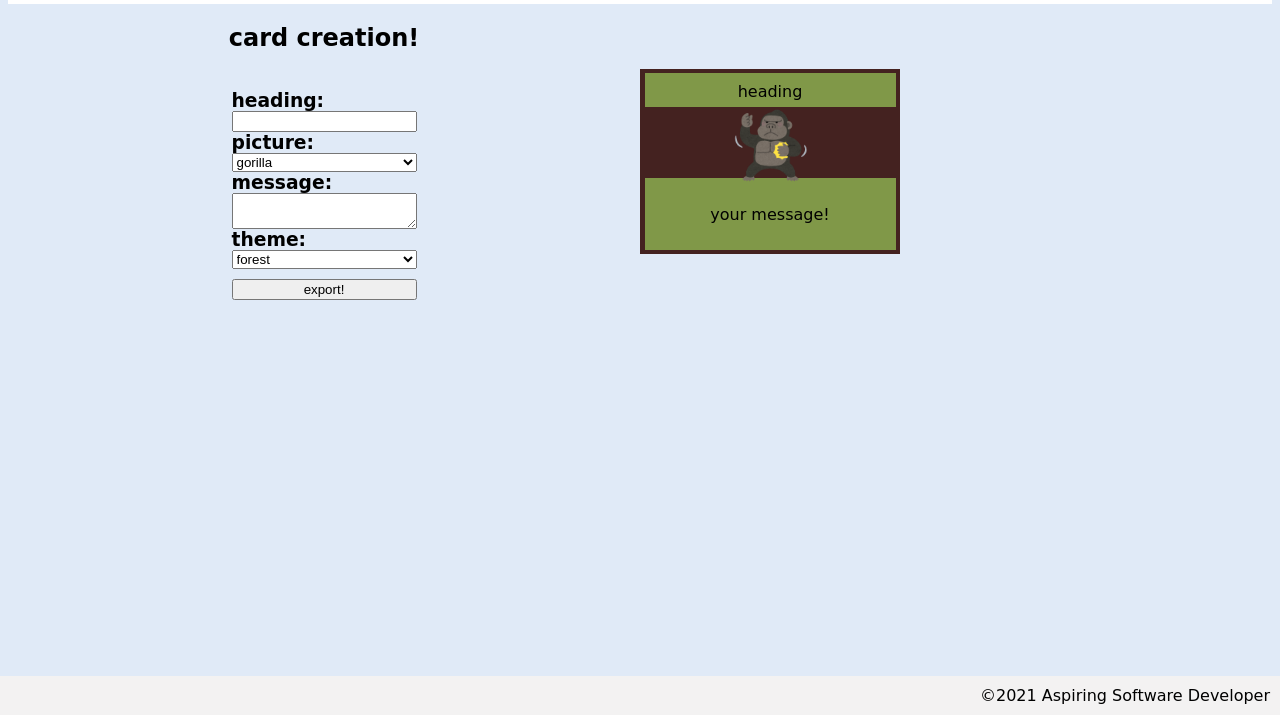
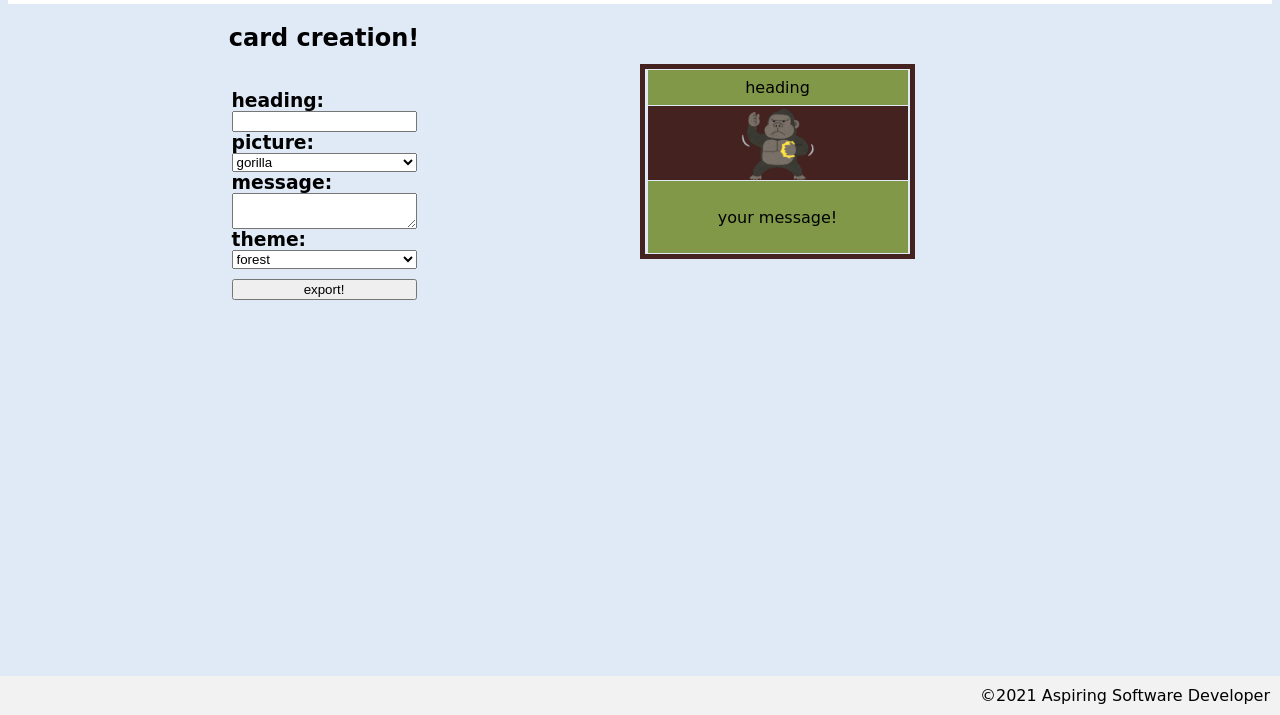
Before and after one commit to davejfish/greeting-card, a website: page index.html in a window 1280 px wide. Shown: the part 85-800 px from the top of the page. Drawn offline with nearby package versions, Linux system fonts and the light colour scheme; a web font is replaced by a local one.

Commit message:
updated styles span tag to fix export issue with text disappearing behind background colors

```diff
--- a/styles.css
+++ b/styles.css
@@ -53,6 +53,7 @@ section {
 span {
     text-align: center;
     align-self: center;
+    width: 100%;
 }
 
 img {
@@ -77,16 +78,15 @@ h2 {
 .greetingCard {
     display: grid;
     grid-template-rows: 20% 40% 40%;
-    /* background-color: #809848; */
     border: 5px solid #442220;
-    height: 175px;
-    width: 250px;
+    height: 185px;
+    width: 265px;
 }
 
 .sectionOne {
     background-color: #809848;
-    width: 251px;
-    height: 37px;
+    width: 260px;
+    height: 35px;
     display: flex;
     flex-direction: column;
     justify-content: center;
@@ -112,6 +112,7 @@ h2 {
 .forest {
     background-color: #809848;
     font-family: 'Blaka', cursive;
+    font-size: .65rem;
 }
 
 .forestTwo {
@@ -121,6 +122,7 @@ h2 {
 .river {
     background-color: #39A2AE;
     font-family: 'Indie Flower', cursive;
+    font-size: 1rem;
 }
 
 .riverTwo {
@@ -131,6 +133,7 @@ h2 {
     background-color: #928C6F;
     border: 5px double #EDEBA0;
     font-family: 'Staatliches', cursive;
+    font-size: 1rem;
 }
 
 .mountainTwo {
@@ -153,5 +156,5 @@ h2 {
 }
 
 .absolutePosition {
-    position: absolute;
+    position: relative;
 }
```
